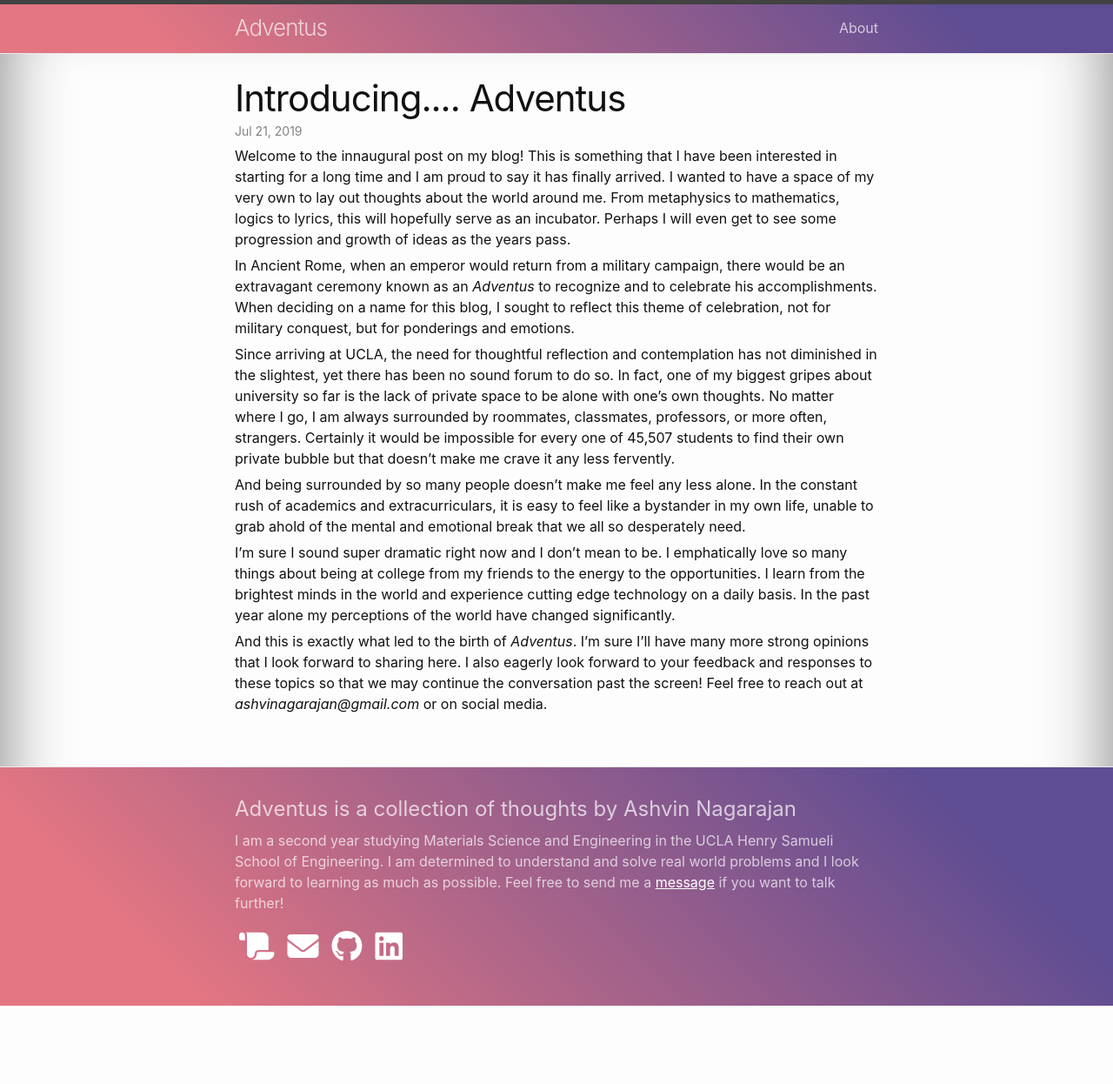
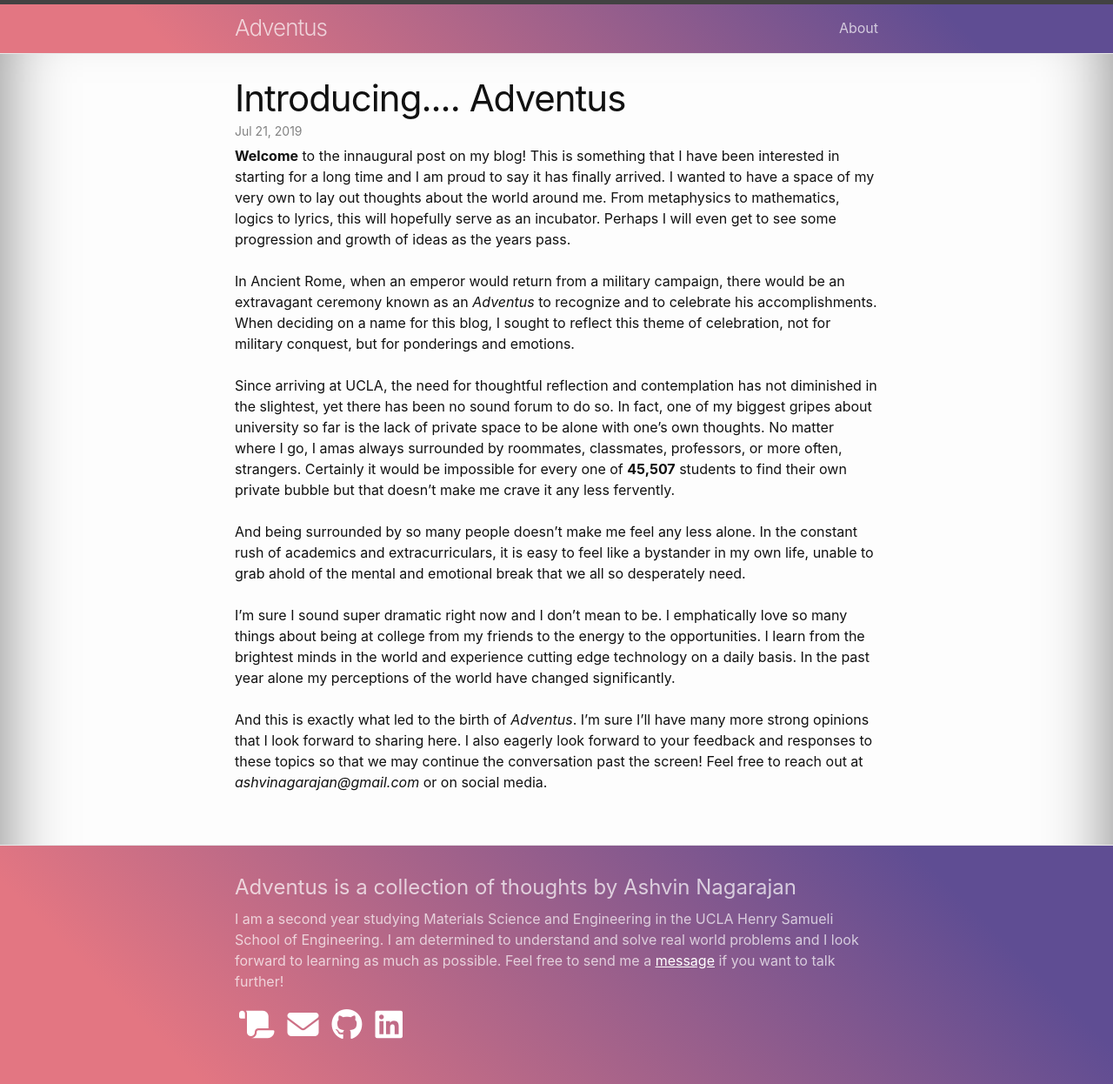
Before and after one commit to ashvinnagarajan/Blog, a Jekyll site: the page built from _posts/2019-07-21-introducing-adventus.markdown, in a window 1280 px wide. Shown: the whole page at 87% size. Built offline with Jekyll 4.4.1, drawn with Linux system fonts in a browser that asks for light colours; nearby versions of some CDN libraries; before the commit the page ends 1156 px from its top, so only the background shows below that.

Commit message:
formatting changes

```diff
--- a/_posts/2019-07-21-introducing-adventus.markdown
+++ b/_posts/2019-07-21-introducing-adventus.markdown
@@ -3,16 +3,17 @@ layout: post
 title: Introducing.... Adventus
 categories: [Life]
 tags: [introduction, Ashvin, Adventus]
+excerpt_separator: <!--more-->
 ---
 
-Welcome to the innaugural post on my blog! This is something that I have been interested in starting for a long time and I am proud to say it has finally arrived. I wanted to have a space of my very own to lay out thoughts about the world around me. From metaphysics to mathematics, logics to lyrics, this will hopefully serve as an incubator. Perhaps I will even get to see some progression and growth of ideas as the years pass.
-
+**Welcome** to the innaugural post on my blog! This is something that I have been interested in starting for a long time and I am proud to say it has finally arrived. I wanted to have a space of my very own to lay out thoughts about the world around me. From metaphysics to mathematics, logics to lyrics, this will hopefully serve as an incubator. Perhaps I will even get to see some progression and growth of ideas as the years pass. <!--more-->
+<br/><br/>
 In Ancient Rome, when an emperor would return from a military campaign, there would be an extravagant ceremony known as an *Adventus* to recognize and to celebrate his accomplishments. When deciding on a name for this blog, I sought to reflect this theme of celebration, not for military conquest, but for ponderings and emotions.
-
-Since arriving at UCLA, the need for thoughtful reflection and contemplation has not diminished in the slightest, yet there has been no sound forum to do so. In fact, one of my biggest gripes about university so far is the lack of private space to be alone with one's own thoughts. No matter where I go, I am always surrounded by roommates, classmates, professors, or more often, strangers. Certainly it would be impossible for every one of 45,507 students to find their own private bubble but that doesn't make me crave it any less fervently.
-
+<br/><br/>
+Since arriving at UCLA, the need for thoughtful reflection and contemplation has not diminished in the slightest, yet there has been no sound forum to do so. In fact, one of my biggest gripes about university so far is the lack of private space to be alone with one's own thoughts. No matter where I go, I amas always surrounded by roommates, classmates, professors, or more often, strangers. Certainly it would be impossible for every one of **45,507** students to find their own private bubble but that doesn't make me crave it any less fervently.
+<br/><br/>
 And being surrounded by so many people doesn't make me feel any less alone. In the constant rush of academics and extracurriculars, it is easy to feel like a bystander in my own life, unable to grab ahold of the mental and emotional break that we all so desperately need.
-
+<br/><br/>
 I’m sure I sound super dramatic right now and I don’t mean to be. I emphatically love so many things about being at college from my friends to the energy to the opportunities. I learn from the brightest minds in the world and experience cutting edge technology on a daily basis. In the past year alone my perceptions of the world have changed significantly.
-
-And this is exactly what led to the birth of *Adventus*. I’m sure I’ll have many more strong opinions that I look forward to sharing here. I also eagerly look forward to your feedback and responses to these topics so that we may continue the conversation past the screen! Feel free to reach out at _ashvinagarajan@gmail.com_ or on social media.
+<br/><br/>
+And this is exactly what led to the birth of *Adventus*. I’m sure I’ll have many more strong opinions that I look forward to sharing here. I also eagerly look forward to your feedback and responses to these topics so that we may continue the conversation past the screen! Feel free to reach out at *ashvinagarajan@gmail.com* or on social media.
```
Also changed, not shown: _posts/2019-08-17-life-as-an-adult.markdown (+7 -6 lines).
